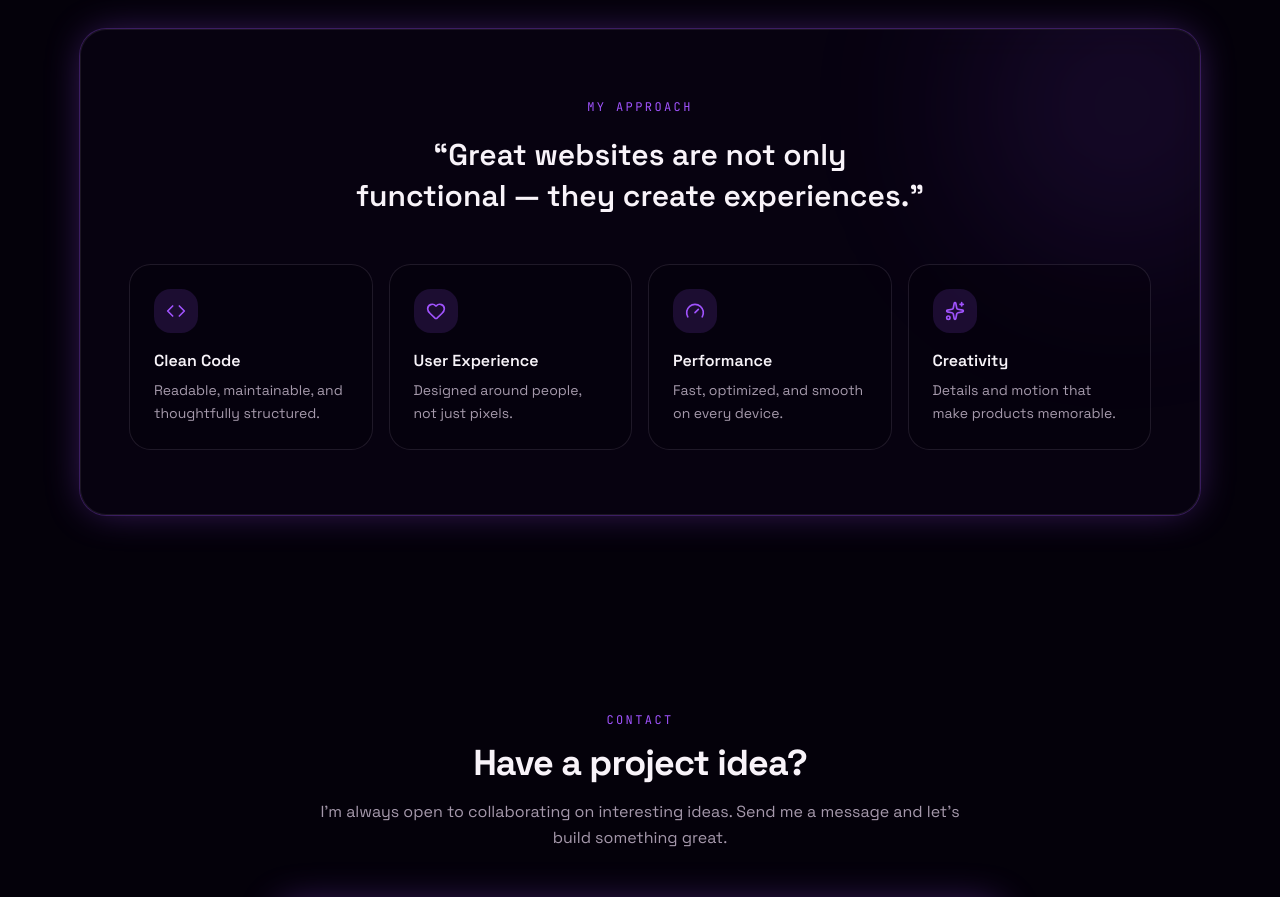
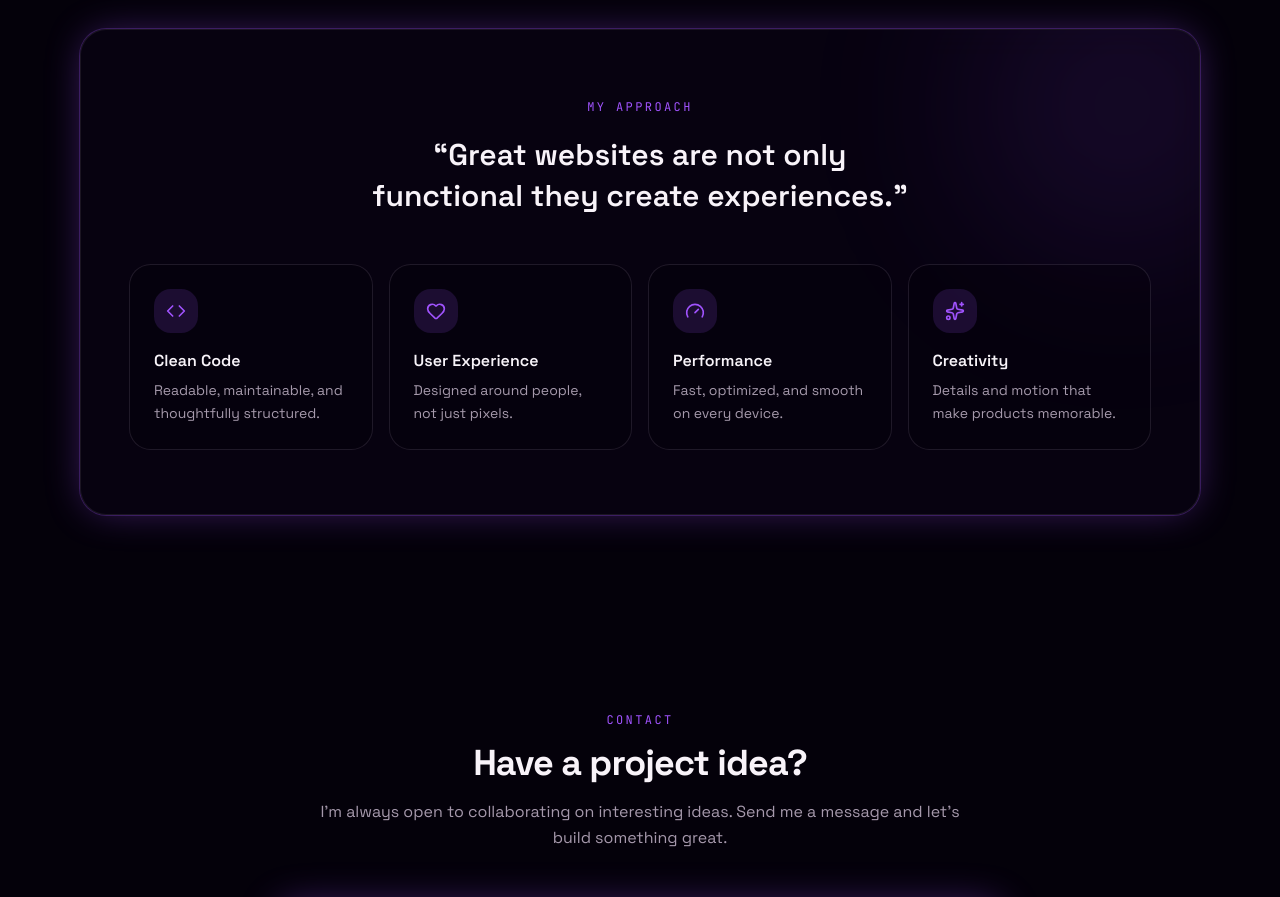
Before and after one commit to luup-voulmate/adalah-pokoknya, a Next.js app: page / in a window 1280 px wide. Shown: the part 3860-4757 px from the top of the page. Built offline with nearby package versions, Linux system fonts and the light colour scheme.

Commit message:
Update philosophy.tsx

```diff
--- a/components/portfolio/philosophy.tsx
+++ b/components/portfolio/philosophy.tsx
@@ -37,7 +37,7 @@ export function Philosophy() {
             My Approach
           </span>
           <blockquote className="mt-4 text-balance text-2xl font-semibold leading-snug md:text-3xl">
-            &ldquo;Great websites are not only functional — they create
+            &ldquo;Great websites are not only functional they create
             experiences.&rdquo;
           </blockquote>
         </Reveal>
```
